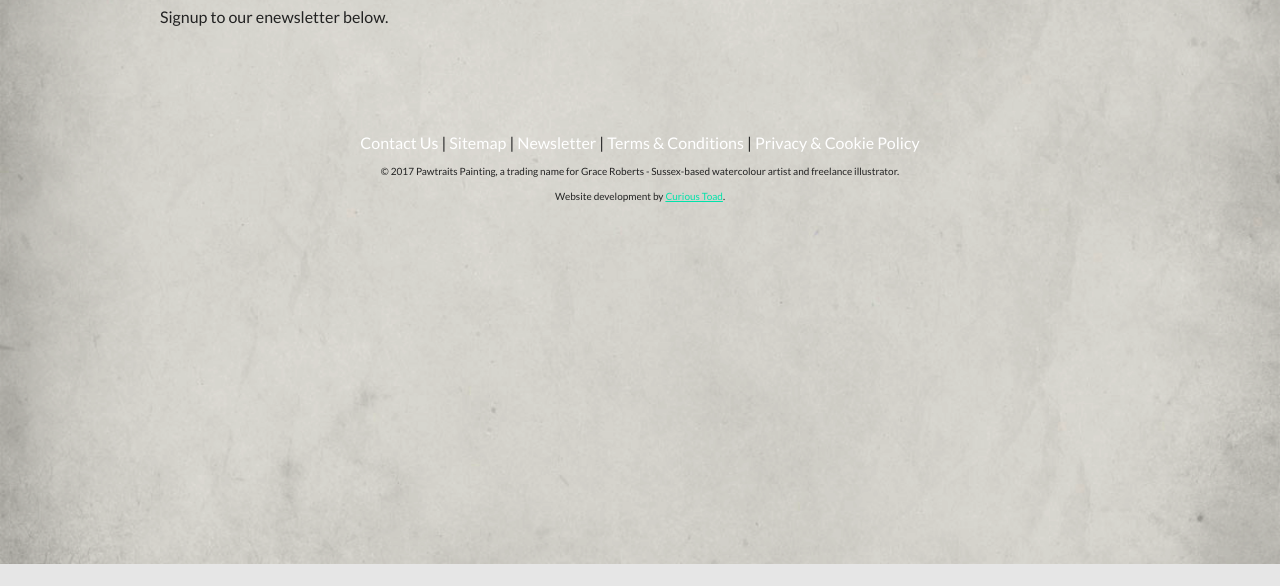
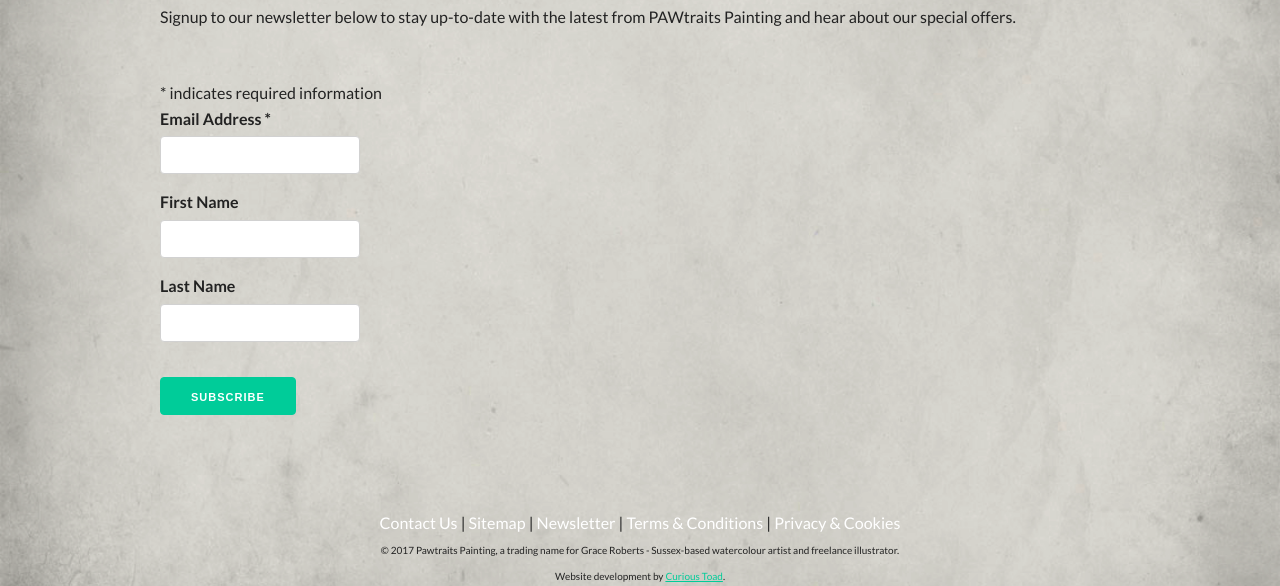
Before and after one commit to PawtraitsPainting/pawtraitspainting, a plain HTML site: page newsletter-signup.html in a window 1280 px wide. Shown: the part 236-822 px from the top of the page. Before the commit the page ends 800 px from the top, so only its background shows below. Drawn offline with Linux system fonts and the light colour scheme.

Commit message:
amend grid to kick in at 700px to fix homepage boxes, teal colour change, add mailchimp form

```diff
--- a/css/custom.css
+++ b/css/custom.css
@@ -1,4 +1,4 @@
-
+/*original color #00-E3-AA; */
 /* =Section general styling
 
 -------- */
@@ -47,7 +47,7 @@ font-size: 1.6em;
 
 h1, h2, h3, h4 {
 
-	color: #00E3AA;
+	color: #00cc99;
 
 	/*font-family: 'Lato', sans-serif;*/
 
@@ -60,9 +60,11 @@ h1, h2, h3, h4 {
 
 
 a {
+	color: #00cc99;
+	}
 
+a:hover: {
 	color: #00E3AA;
-
 }
 
 
@@ -143,7 +145,7 @@ a {
 
 .button-primary {
 
-	color: #00E3AA;
+	color: #00cc99;
 
 	font-family: Arial, Helvetica, sans-serif;
 
@@ -174,7 +176,7 @@ a {
 }
 
 #newpawtraitPromoBox, #newpawtraitPromoBox h4, #newpawtraitPromoBox a {
-	background-color: #4BD1A0;
+	background-color: #00cc99;/*original #4BD1A0*/
 	color: #ffffff;
 }
 
--- a/css/skeleton.css
+++ b/css/skeleton.css
@@ -49,7 +49,11 @@
 }
 
 /* For devices larger than 550px */
+/*** amend for homeboxes to 700px min-width ***
 @media (min-width: 550px) {
+***/
+@media (min-width:700px) {
+
   .container {
     width: 80%; }
   .column,
@@ -158,9 +162,9 @@ p {
 /* Links
 –––––––––––––––––––––––––––––––––––––––––––––––––– */
 a {
-  color: #1EAEDB; }
+  color: #00cc99; }
 a:hover {
-  color: #0FA0CE; }
+  color: #00E3AA; }
 
 
 /* Buttons
@@ -206,8 +210,8 @@ input[type="submit"].button-primary,
 input[type="reset"].button-primary,
 input[type="button"].button-primary {
   color: #FFF;
-  background-color: /*#33C3F0;*/ #00E3AA; /*Overwrite original for quick fix */
-  border-color: /*#33C3F0;*/ #00E3AA; /*Overwrite original for quick fix */ }
+  background-color: /*#33C3F0;*/ #00cc99; /*Overwrite original for quick fix */
+  border-color: /*#33C3F0;*/ #00cc99; /*Overwrite original for quick fix */ }
 .button.button-primary:hover,
 button.button-primary:hover,
 input[type="submit"].button-primary:hover,
--- a/newsletter-signup.html
+++ b/newsletter-signup.html
@@ -73,15 +73,41 @@
     <div class="row">
       <div class="twelve columns">
         <h1>Newsletter Signup</h1>
-        <p>Signup to our enewsletter below.</p>
-
-      </div>
+        <p>Signup to our newsletter below to stay up-to-date with the latest from PAWtraits Painting and hear about our special offers.</p>
+        <!-- Begin MailChimp Signup Form -->
+		<div id="mc_embed_signup">
+			<form action="//pawtraitspainting.us16.list-manage.com/subscribe/post?u=888cec3b1e5fb79330faa9e89&amp;id=2142d3ae28" method="post" id="mc-embedded-subscribe-form" name="mc-embedded-subscribe-form" class="validate" target="_blank" novalidate>
+				<div id="mc_embed_signup_scroll">
+					<div class="indicates-required"><span class="asterisk">*</span> indicates required information</div>
+					<div class="mc-field-group">
+						<label for="mce-EMAIL">Email Address  <span class="asterisk">*</span></label>
+						<input type="email" value="" name="EMAIL" class="required email" id="mce-EMAIL">
+					</div>
+					<div class="mc-field-group">
+						<label for="mce-FNAME">First Name </label>
+						<input type="text" value="" name="FNAME" class="" id="mce-FNAME">
+					</div>
+					<div class="mc-field-group">
+						<label for="mce-LNAME">Last Name </label>
+						<input type="text" value="" name="LNAME" class="" id="mce-LNAME">
+					</div>
+					<div id="mce-responses" class="clear">
+						<div class="response" id="mce-error-response" style="display:none"></div>
+						<div class="response" id="mce-success-response" style="display:none"></div>
+					</div>    <!-- real people should not fill this in and expect good things - do not remove this or risk form bot signups-->
+					<div style="position: absolute; left: -5000px;" aria-hidden="true"><input type="text" name="b_888cec3b1e5fb79330faa9e89_2142d3ae28" tabindex="-1" value=""></div>
+					<div class="clear"><input type="submit" value="Subscribe" name="subscribe" id="mc-embedded-subscribe" class="button button-primary"></div>
+				</div>
+			</form>
+		</div>
+		<!--End mc_embed_signup-->
+		</div>
     </div>
   </div>
 <!--footer-->
 		<div id="footer" class="row">
 			<div class="twelve columns">
-				<span id="footerLinks"><a href="contact.html" title="Contact Us">Contact Us</a> | <a href="sitemap.html" title="Sitemap">Sitemap</a> | <a href="newsletter-signup.html" title="Subscribe to our Newsletter">Newsletter</a> | <a href="terms-conditions.html" title="Terms &amp; Conditions">Terms &amp; Conditions</a> | <a href="privacy-cookies.html" title="Privacy &amp; Cookie Policy">Privacy &amp; Cookie Policy</a>
+				<span id="footerLinks"><a href="contact.html" title="Contact Us">Contact Us</a> | <a href="sitemap.html" title="Sitemap">Sitemap</a> | <a href="newsletter-signup.html" title="Subscribe to our Newsletter">Newsletter</a> | <a href="terms-conditions.html" title="Terms &amp; Conditions">Terms &amp; Conditions</a> | <a href="privacy-cookies.html" title="Privacy &amp; Cookies">Privacy &amp; Cookies</a>
 				</br></span>
 				<span id="footerDetails">&copy; 2017 Pawtraits Painting, a trading name for Grace Roberts - Sussex-based watercolour artist and freelance illustrator. <br/>Website development by <a href="http://www.curioustoad.co.uk/" title="Curious Toad">Curious Toad</a>.</span>
 			</div>
```
Also changed, not shown: about.html (+1 -1 lines), contact.html (+7 -4 lines), gallery.html (+2 -2 lines), index.html (+1 -1 lines), privacy-cookies.html (+1 -1 lines), request-a-pawtrait.html (+1 -1 lines), sitemap.html (+1 -1 lines), terms-conditions.html (+1 -1 lines).
